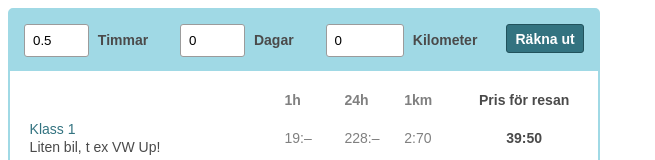
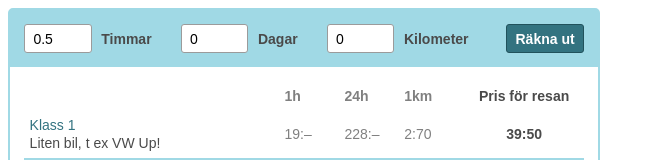
Before and after one commit to herrklaseen/CarCalc, a plain HTML site: page index.html in a window 1280 px wide. Shown: the top 160 px of the page, without its empty margins (0-655 px from the left). Drawn offline with Linux system fonts and the light colour scheme.

Commit message:
Update css to make carcalc more resilient to 'other' css

```diff
--- a/css/style.css
+++ b/css/style.css
@@ -22,31 +22,36 @@
   background-color: #A0D9E5;
 }
 #carcalc-input-container label {
-  margin-right: 2em;
+  display: inline;
+  margin: 0;
+  margin-right: 1.8em;
   font-weight: bold;
+  font-size: 14px;
+  line-height: 18px;
 }
-#carcalc-input-hours, #carcalc-input-days, #carcalc-input-distance {
+#carcalc-input-container input[type="number"] {
+  height: auto;
+  margin: 0;
+  margin-right: 0.4em;
   width: 3.5em;
-  padding: 0.6em;
-  margin-right: 0.4em;
   border: 1px solid #9b9b9b;
-  border-radius: 3px;
-}
-#carcalc-input-days {
 }
 #carcalc-input-distance {
   width: 4.5em;
 }
+#carcalc-calculate, #carcalc-input-container input[type="number"] {
+  font-family: sans-serif;
+  font-size: 14px;
+  line-height: 16px;
+  padding: 0.4em 0.6em;
+  border-radius: 3px;
+}
 #carcalc-calculate {
   float: right;
-  padding: 0.4em 0.6em;
   color: #fff;
-  font-family: sans-serif;
   font-weight: bold;
-  font-size: 14px;
   background-color: #337380;
   border: 1px solid #21525C;
-  border-radius: 3px;
 }
 
 /* Output */
```
